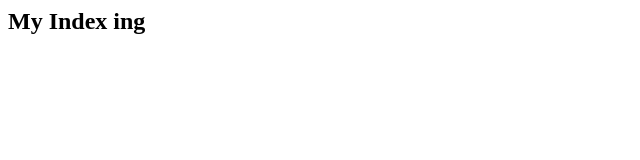
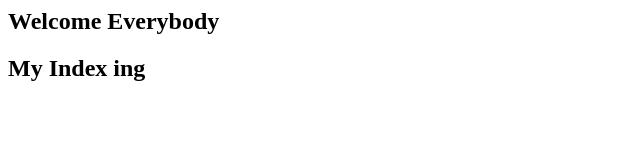
Before and after one commit to Mohaned2022/Git_Course, a plain HTML site: page index.html in a window 1280 px wide. Shown: the whole page, without its empty margins (0-640 px from the left). Drawn offline with Linux system fonts and the light colour scheme.

Commit message:
Editing index page

```diff
--- a/index.html
+++ b/index.html
@@ -1,5 +1,7 @@
 <html>
 	<body>
+		<h2>Welcome Everybody</h2>
 		<h2>My Index ing</h2>
+
 	</body>
 </html>
```
